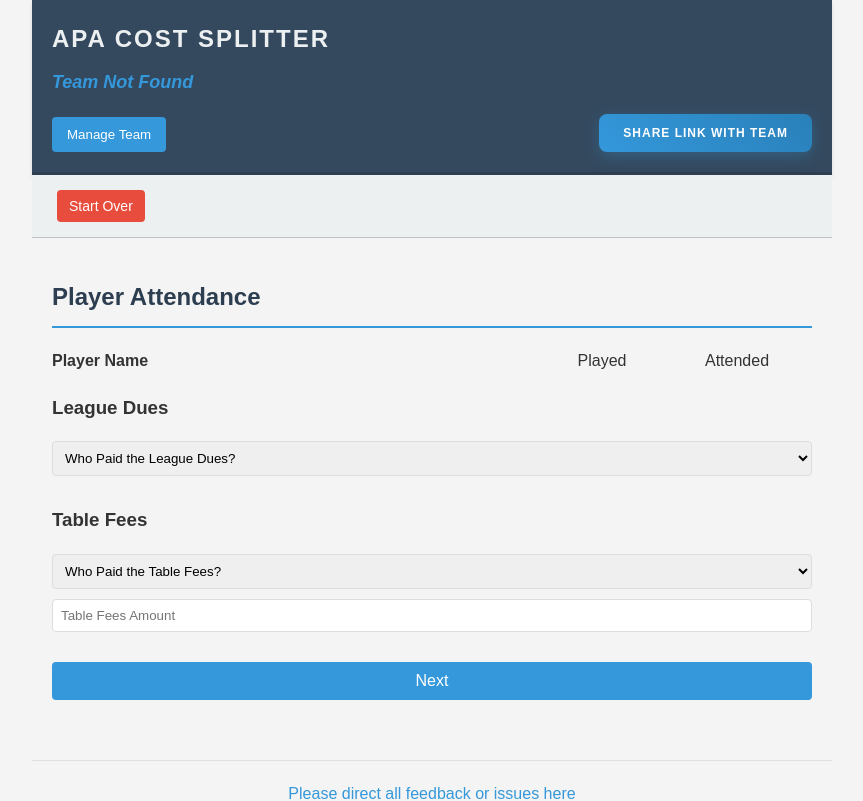
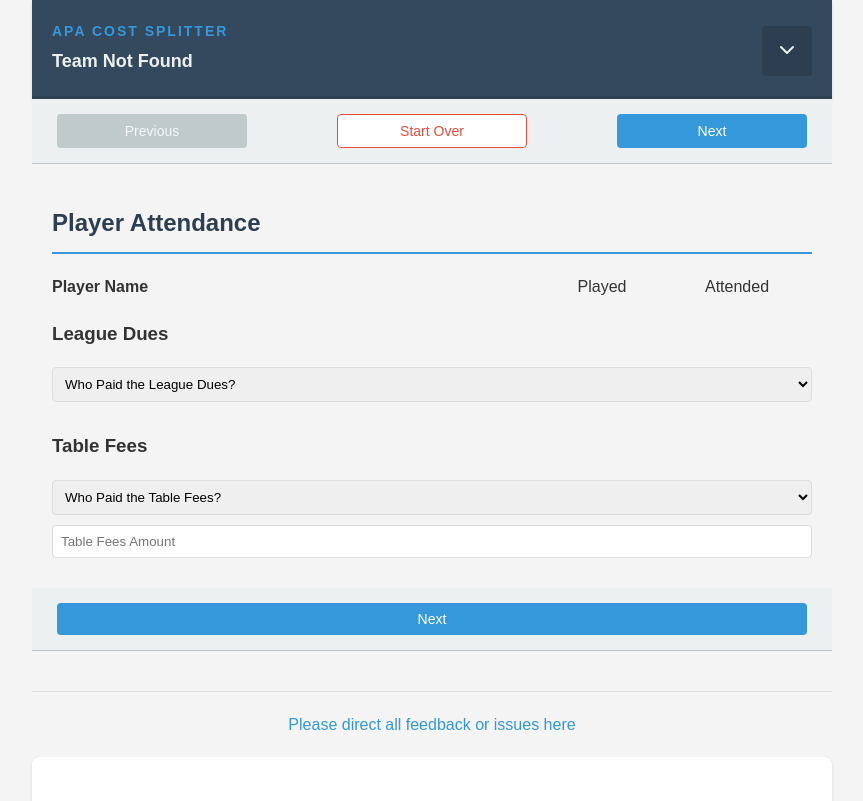
Before and after one commit to brendanprobst/apa-cost-splitter, a React (Vite) app: page / in a window 1280 px wide. Shown: the top 801 px of the page, without its empty margins (208-1071 px from the left). Built offline with nearby package versions, Linux system fonts and the light colour scheme.

Commit message:
feat: improved header

```diff
--- a/src/components/dev/CurrentState.jsx
+++ b/src/components/dev/CurrentState.jsx
@@ -1,9 +1,11 @@
 import { useCosts } from "../../providers/costs/useCosts";
+import { useGlobal } from "../../providers/global/useGlobal";
 import { useTeam } from "../../providers/team/useTeam";
 
 export const CurrentState = () => {
 	const { team, players } = useTeam();
 	const { costs } = useCosts();
+	const { formState } = useGlobal();
 	// costs,
 	// newCost,
 	// formState,
@@ -13,6 +15,7 @@
 			<pre>
 				{JSON.stringify(
 					{
+						formState,
 						team,
 						players,
 						costs,
--- a/src/components/layout/CostPageHeader.jsx
+++ b/src/components/layout/CostPageHeader.jsx
@@ -1,19 +1,11 @@
 import { useState } from "react";
 import { ManageTeamModal } from "../modals/ManageTeamModal";
 import { useTeam } from "../../providers/team/useTeam";
-import { useCosts } from "../../providers/costs/useCosts";
-import { useGlobal } from "../../providers/global/useGlobal";
 
 export const CostPageHeader = () => {
-	const { team, players, resetPlayerFormState } = useTeam();
-	const { resetCostsFormState } = useCosts();
-	const { setFormState } = useGlobal();
+	const { team, players } = useTeam();
 	const [isManageTeamModalOpen, setIsManageTeamModalOpen] = useState(false);
-	const clearForm = () => {
-		resetPlayerFormState();
-		resetCostsFormState();
-		setFormState(0);
-	};
+	const [optionsVisible, setOptionsVisible] = useState(false);
 	const handleCopyShareLink = () => {
 		const newUrl = new URL(window.location);
 		newUrl.searchParams.set("team", team.name);
@@ -32,38 +24,77 @@
 	return (
 		<>
 			<header className="app-header">
-				<h4 className="app-title">APA Cost Splitter</h4>
-				<div className="flex flex-wrap gap-4 justify-between items-end">
+				<div className="flex justify-between items-end">
 					<div>
+						<h1 className="app-header-title">APA Cost Splitter</h1>
 						<h2 className="team-name">
-							Team {team.name ? team.name : "Not Found"}
+							Team {team.name ? team.name : "Not Found"}{" "}
+							<span className="team-number">{team.number}</span>
 						</h2>
-						<h3 className="team-number">{team.number}</h3>
-						<div className="flex gap-2">
+					</div>
+					<button
+						onClick={() => setOptionsVisible(!optionsVisible)}
+						style={{
+							background: "none",
+							border: "none",
+							padding: "8px",
+							cursor: "pointer",
+							color: "#ecf0f1",
+							backgroundColor: "#2c3e50",
+							aspectRatio: "1",
+							width: "50px",
+							height: "50px",
+						}}>
+						<svg
+							width="24"
+							height="24"
+							viewBox="0 0 24 24"
+							fill="none"
+							stroke="currentColor"
+							strokeWidth="2"
+							strokeLinecap="round"
+							strokeLinejoin="round">
+							<path
+								d={
+									optionsVisible
+										? "M18 15l-6-6-6 6" // Points up when open
+										: "M6 9l6 6 6-6" // Points down when closed
+								}
+							/>
+						</svg>
+					</button>
+				</div>
+				{optionsVisible ? (
+					<div className="flex flex-wrap gap-4 justify-between items-start mt-5">
+						<div className="flex flex-col justify-end">
 							<button
+								className="fancy-btn"
 								onClick={() =>
 									setIsManageTeamModalOpen(!isManageTeamModalOpen)
 								}>
 								Manage Team
 							</button>
 						</div>
+						<div className="flex flex-col justify-end">
+							<button
+								onClick={() => handleCopyShareLink()}
+								id="share-team-button">
+								Copy Share Link
+							</button>
+							<p className="subtle-text">Quick set up for your teammates</p>
+						</div>
 					</div>
-					<button onClick={() => handleCopyShareLink()} id="share-team-button">
-						Share Link With Team
-					</button>
+				) : (
+					<></>
+				)}
+
+				<div className="fixed inset-0 overflow-y-auto" style={{ zIndex: 50 }}>
+					<ManageTeamModal
+						isOpen={isManageTeamModalOpen}
+						setIsOpen={setIsManageTeamModalOpen}
+					/>
 				</div>
-				<ManageTeamModal
-					isOpen={isManageTeamModalOpen}
-					setIsOpen={setIsManageTeamModalOpen}
-				/>
 			</header>
-			<div className="sub-header">
-				<button
-					className="clear-form-button error-btn"
-					onClick={() => clearForm()}>
-					Start Over
-				</button>
-			</div>
 		</>
 	);
 };
--- a/src/components/layout/CostPageNavigation.jsx
+++ b/src/components/layout/CostPageNavigation.jsx
@@ -2,8 +2,8 @@
 import { useGlobal } from "../../providers/global/useGlobal";
 import { useTeam } from "../../providers/team/useTeam";
 import { getCurrentWeek } from "../../utils/functions/dates/getCurrentWeek";
-
-export const CostPageNavigation = () => {
+import PropTypes from "prop-types";
+export const CostPageNavigation = ({ variant }) => {
 	const { formState, setFormState, setCurrentWeek } = useGlobal();
 	const { players, resetPlayerFormState } = useTeam();
 	const { costs, addRecipientsToCost, assignOwes, resetCostsFormState } =
@@ -107,17 +107,35 @@
 	};
 
 	return (
-		<div className="flex gap-2">
-			{formState !== 0 && (
-				<button onClick={() => handlePrevState()} className="previous-button">
-					Previous
+		<div className="sub-header">
+			<div className="flex w-full justify-between gap-4">
+				{variant === "sub-header" ? (
+					<>
+						<button
+							disabled={formState === 0}
+							onClick={() => handlePrevState()}
+							className="previous-button">
+							Previous
+						</button>
+						<button
+							className="clear-form-button error-btn-outlined"
+							onClick={() => clearForm()}>
+							Start Over
+						</button>
+					</>
+				) : (
+					<></>
+				)}
+				<button
+					disabled={formState === 2}
+					onClick={() => handleNextState()}
+					className={`next-button ${variant === "footer" ? "w-full" : ""}`}>
+					Next
 				</button>
-			)}
-			<button
-				onClick={handleNextState}
-				className={`next-button ${formState === 2 ? "error-btn" : ""}`}>
-				{formState < 2 ? "Next" : "Reset Form"}
-			</button>
+			</div>
 		</div>
 	);
 };
+CostPageNavigation.propTypes = {
+	variant: PropTypes.string,
+};
--- a/src/components/modals/ManageTeamModal.jsx
+++ b/src/components/modals/ManageTeamModal.jsx
@@ -58,7 +58,12 @@
 						onChange={(e) => _setTeamName(e.target.value)}
 					/>
 				</div>
+
+				<div className="form-group player-list">
+					<div className="flex justify-between items-end mb-4">
+						<label className="mb-0">Players:</label>
 						<button
+							className="success-btn"
 							onClick={() => {
 								_setPlayers(
 									_players
@@ -68,9 +73,9 @@
 							}}>
 							Add Player
 						</button>
-				<div className="form-group">
-					<label>Players:</label>
-					<div style={{ maxHeight: "30vh", overflowY: "auto" }}>
+					</div>
+
+					<div>
 						{(_players ? _players : players).map((player, index) => (
 							<div key={index} className="player-input">
 								<input
--- a/src/index.css
+++ b/src/index.css
@@ -147,17 +147,30 @@
 button.error-btn:hover {
 	background-color: #c0392b;
 }
+button.error-btn-outlined {
+	background-color: #fff;
+	color: #e74c3c;
+	border: 1px solid #e74c3c;
+}
+button.error-btn-outlined:hover {
+	background-color: #e74c3c;
+	color: #fff;
+}
 button.btn-link:hover {
 	color: #2980b9;
 	background: none;
 	text-decoration: none;
 }
-.next-button,
-.previous-button {
-	display: block;
-	width: 100%;
-	margin-top: 20px;
-	font-size: 16px;
+.fancy-btn {
+	background: linear-gradient(45deg, #3498db, #2980b9);
+	padding: 12px 24px;
+	font-size: 12px;
+	text-transform: uppercase;
+	font-weight: bold;
+	box-shadow: 0 4px 15px rgba(52, 152, 219, 0.3);
+	transition: all 0.3s ease;
+	letter-spacing: 1px;
+	border-radius: 8px;
 }
 #share-team-button {
 	background: linear-gradient(45deg, #3498db, #2980b9);
@@ -227,24 +240,25 @@
 	box-shadow: 0 2px 4px rgba(0, 0, 0, 0.1);
 }
 
-.app-title {
-	font-size: 24px;
+.app-header-title {
+	font-size: 14px;
 	margin: 0;
 	font-weight: bold;
 	text-transform: uppercase;
 	letter-spacing: 2px;
+	color: #3498db;
 }
 
 .team-name {
 	font-size: 18px;
-	margin: 10px 0 0;
-	font-style: italic;
-	color: #3498db;
+	margin: 5px 0 0;
 }
 .team-number {
 	font-size: 16px;
 	opacity: 0.7;
+	font-weight: normal;
 	margin: 4px 0 20px;
+	color: #ddd;
 }
 /* Sub-header styles */
 .sub-header {
@@ -254,6 +268,14 @@
 	justify-content: space-between;
 	align-items: center;
 	border-bottom: 1px solid #bdc3c7;
+	position: sticky;
+	top: 0;
+}
+.sub-header button:disabled {
+	opacity: 0.5;
+	cursor: not-allowed;
+	background-color: #95a5a6;
+	border-color: #7f8c8d;
 }
 
 .sub-header button {
@@ -262,14 +284,19 @@
 	margin: 0 5px;
 }
 
-.sub-header .clear-form-button {
-	background-color: #e74c3c;
+.next-button,
+.previous-button,
+.clear-form-button {
+	display: block;
+	font-size: 16px;
+	width: 25%;
 }
-
-.sub-header .clear-form-button:hover {
-	background-color: #c0392b;
+.next-button:disabled {
+	opacity: 0.5;
+	cursor: not-allowed;
+	background-color: #95a5a6;
+	border-color: #7f8c8d;
 }
-
 .remove-cost-btn {
 	background-color: #e74c3c;
 	margin-left: 10px;
@@ -286,6 +313,7 @@
 	justify-content: center;
 	align-items: center;
 	z-index: 1000;
+	overflow: hidden;
 }
 
 .modal-content {
@@ -295,6 +323,8 @@
 	box-shadow: 0 4px 6px rgba(0, 0, 0, 0.1);
 	max-width: 500px;
 	width: 90%;
+	max-height: 90vh;
+	overflow-y: auto;
 }
 
 .modal-content h2 {
--- a/src/pages/CostFormPage.jsx
+++ b/src/pages/CostFormPage.jsx
@@ -53,13 +53,14 @@
 	return (
 		<div className="app-container">
 			<CostPageHeader team={team} />
+			<CostPageNavigation variant={"sub-header"} />
 
 			<div className="page">
 				{formState === 0 ? <PlayerAttendanceView /> : <></>}
 				{formState === 1 ? <AdditionalCostsView /> : <></>}
 				{formState === 2 ? <CostSplitSummaryView /> : <></>}
-				<CostPageNavigation />
 			</div>
+			<CostPageNavigation variant={"footer"} />
 			<AppFooter />
 			<CurrentState />
 		</div>
```
Lines whose indentation alone changed are shown as unchanged.
